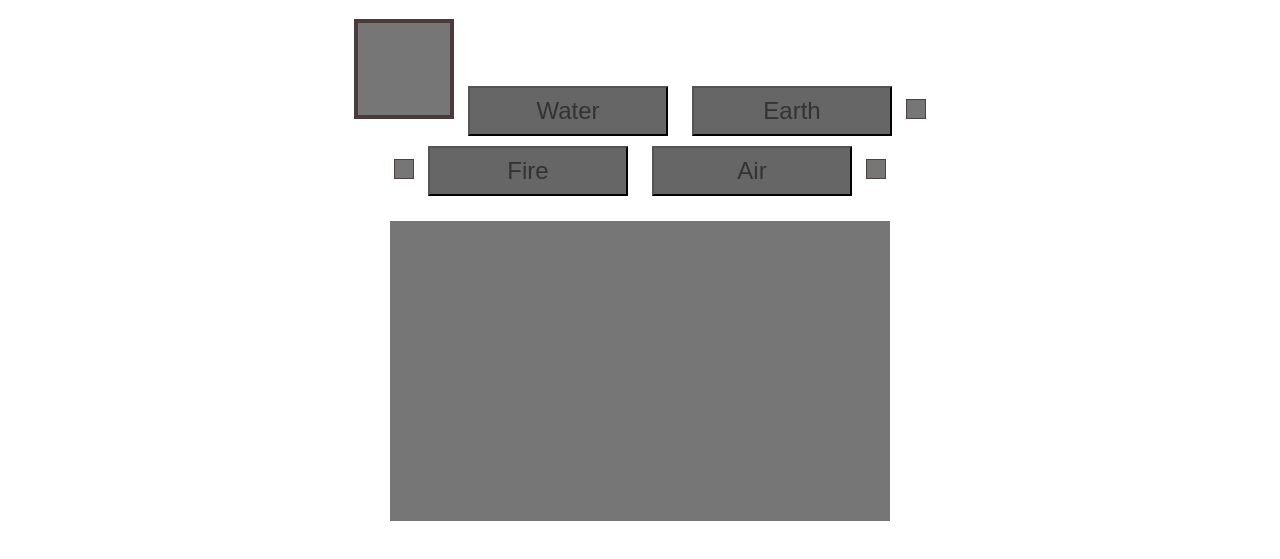
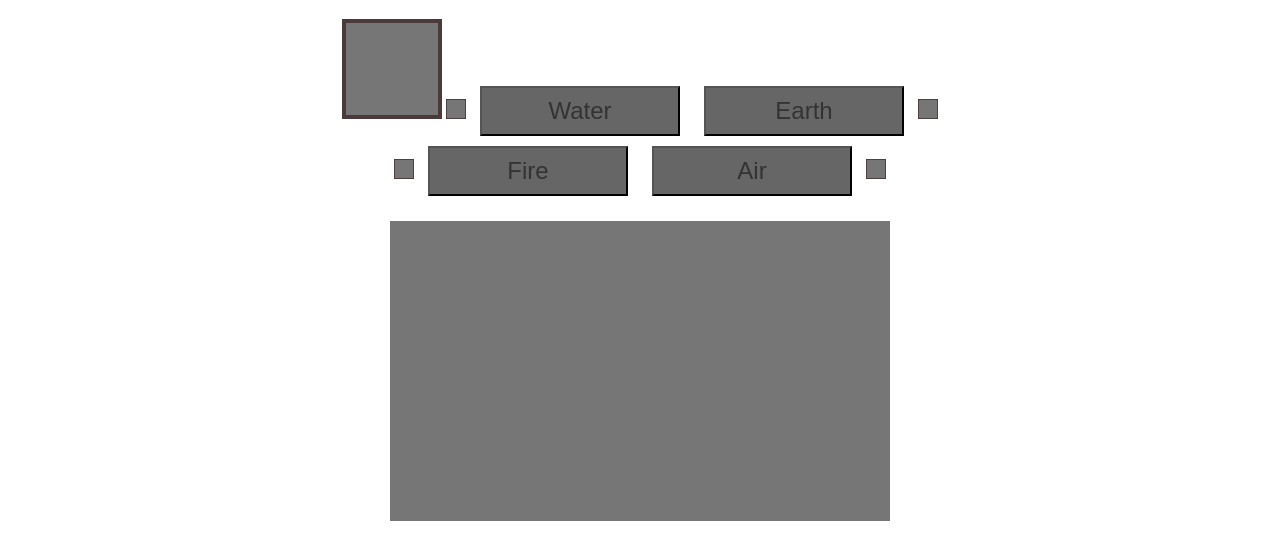
Before and after one commit to ElectricLunatiX/avatarMachine, a plain HTML site: page index.html in a window 1280 px wide. Shown: the part 101-660 px from the top of the page. Drawn offline with Linux system fonts and the light colour scheme.

Commit message:
Update index.html

```diff
--- a/index.html
+++ b/index.html
@@ -13,7 +13,8 @@
 
     <body>
         <h1>Avatar</h1>
-        <img src="indicatorOff.png" alt="Water Off" id="waterIndicator">
+        <img src="indicatorOff.png">
+        <img style="height: 20px; width: 20px;" src="indicatorOff.png" alt="Water Off" id="waterIndicator">
         <button id="waterButton">Water</button>
         <button id="earthButton">Earth</button>
         <img style="height: 20px; width: 20px;" id="earthIndicator" src="indicatorOff.png" alt="Earth Off"><br>
```
